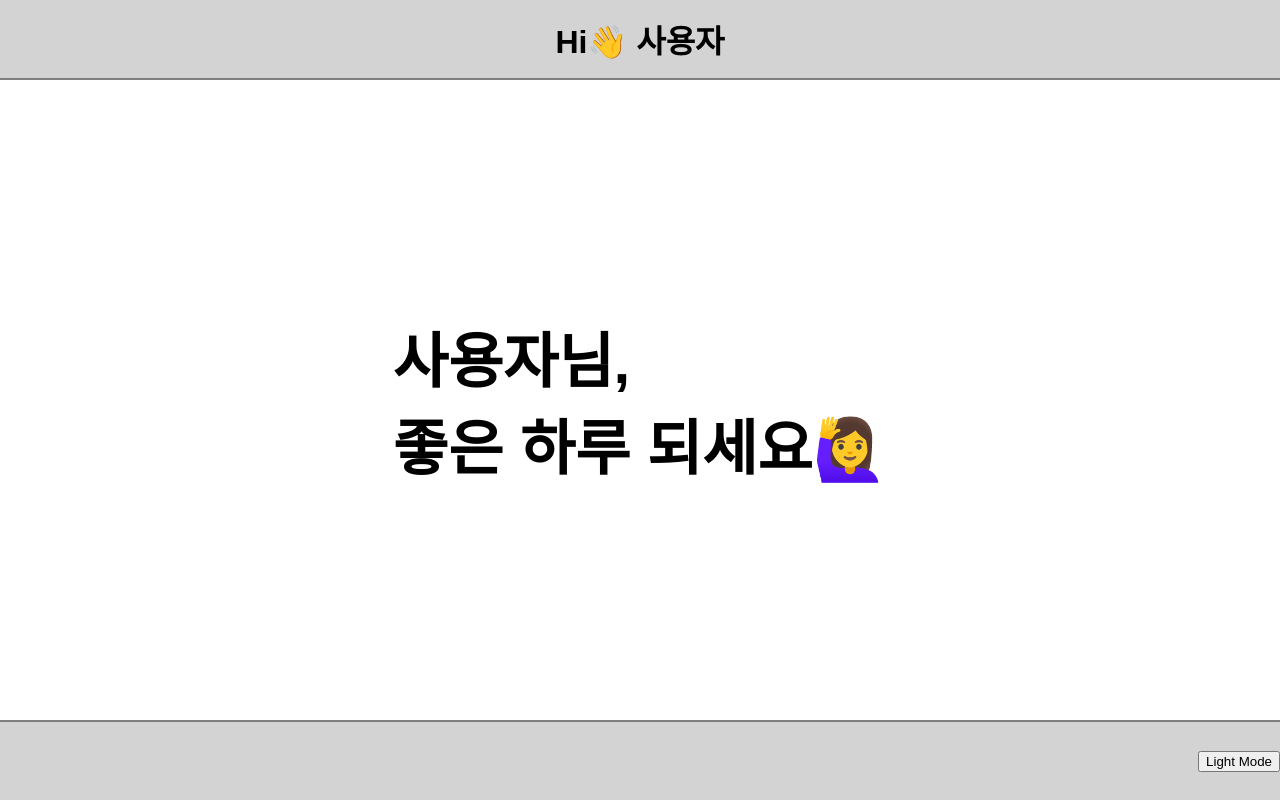
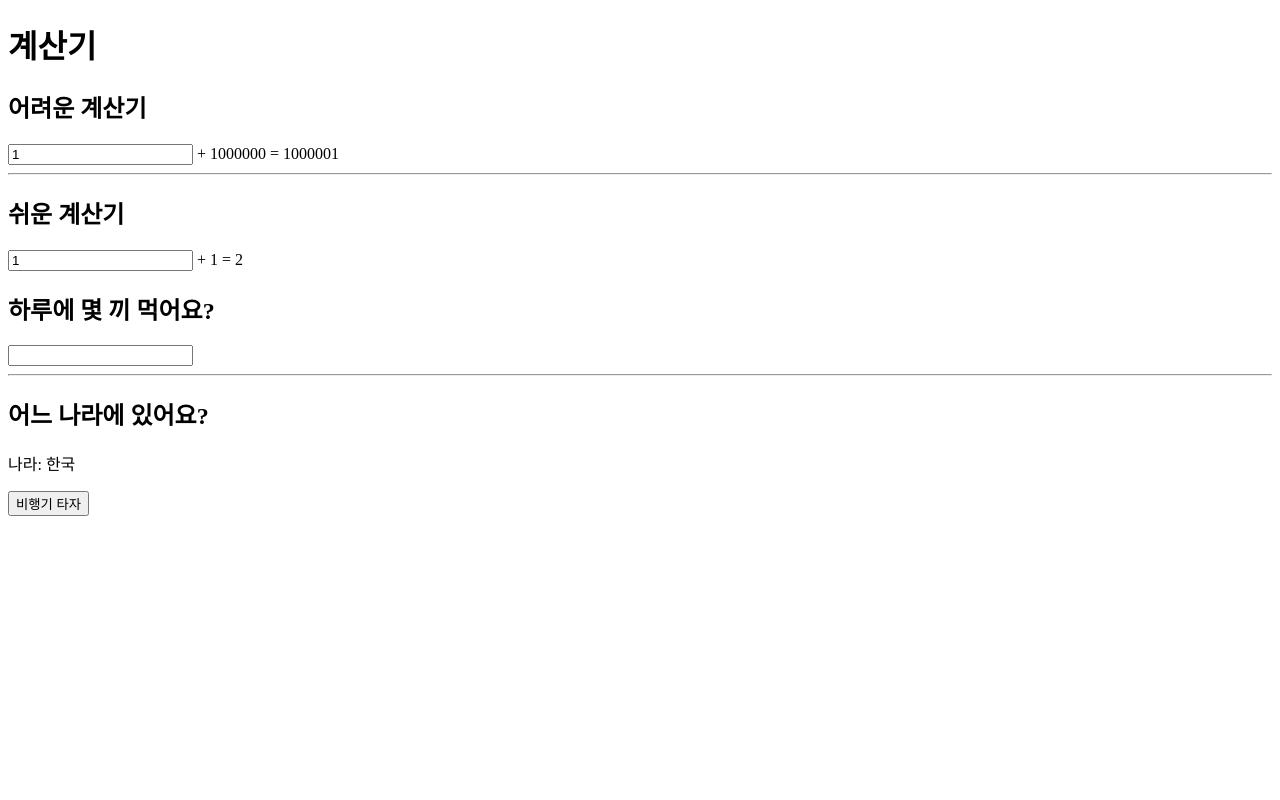
Before and after one commit to wwowww/projects, a React (Vite) app in the folder apps/hooks-app/: page / in a window 1280 px wide. Built offline with nearby package versions, Linux system fonts and the light colour scheme.

Commit message:
feat. useMemo

```diff
--- a/apps/hooks-app/src/App.tsx
+++ b/apps/hooks-app/src/App.tsx
@@ -1,4 +1,5 @@
-import UseContextComponent from "./components/UseContextComponent";
+import UseMemoComponent from "./components/UseMemoComponent";
+import UseMemoComponent2 from "./components/UseMemoComponent2";
 
 function App() {
   return (
@@ -6,7 +7,9 @@ function App() {
       {/* <UseStateComponent /> */}
       {/* <UseEffectComponent /> */}
       {/* <UseRefComponent /> */}
-      <UseContextComponent />
+      {/* <UseContextComponent /> */}
+      <UseMemoComponent />
+      <UseMemoComponent2 />
     </div>
   )
 }
--- /dev/null
+++ b/apps/hooks-app/src/components/UseMemoComponent.tsx
@@ -0,0 +1,45 @@
+import { useMemo, useState } from "react";
+
+const hardCalculate = (number: number) => {
+  for(let i = 0; i < 99999999; i++) {};
+  return number + 1000000;
+}
+
+const easyCalculate = (number: number) => {
+  return number + 1;
+}
+
+const UseMemoComponent = () => {
+  const [hardNumber, setHardNumber] = useState<number>(1);
+  const [easyNumber, setEasyNumber] = useState(1);
+
+  const hardSum = hardCalculate(hardNumber);
+
+  const easySum = useMemo(() => {
+    return easyCalculate(easyNumber);
+  }, [easyNumber]);
+
+  return (
+    <>
+      <h1>계산기</h1>
+      <h2>어려운 계산기</h2>
+      <input
+        type="number"
+        value={hardNumber}
+        onChange={(e) => setHardNumber(+(e.target.value))}
+      />
+      <span> + 1000000 = {hardSum}</span>
+      <hr />
+      <h2>쉬운 계산기</h2>
+      <input
+        type="number"
+        value={easyNumber}
+        onChange={(e) => setEasyNumber(+(e.target.value))}
+      />
+      <span> + 1 = {easySum}</span>
+    </>
+
+  )
+}
+
+export default UseMemoComponent;
--- /dev/null
+++ b/apps/hooks-app/src/components/UseMemoComponent2.tsx
@@ -0,0 +1,44 @@
+import { useEffect, useMemo, useState } from "react";
+
+const UseMemoComponent2 = () => {
+  const [number, setNumber] = useState<number>();
+  const [isKorea, setIsKorea] = useState<boolean>(true);
+
+  // const location = isKorea ? "한국" : "외국";
+  // const location = {
+    // country: isKorea ? "한국" : "외국"
+  // }
+// 메모리상의 주소가 달라서 객체타입끼리 똑같다고 생각해도 로케이션이 참조하는 것이 각각 다름 -> useMemo 사용
+
+  const location = useMemo(() => {
+    return {
+      country: isKorea ? "한국" : "외국"
+    }
+  }, [isKorea]);
+
+  useEffect(() => {
+    console.log("useEffect 호출!")
+  }, [location]);
+
+  return (
+    <>
+      <h2>하루에 몇 끼 먹어요?</h2>
+      <input
+        type="number"
+        value={number}
+        onChange={(e) => setNumber(+(e.target.value))}
+      />
+      <hr />
+      <h2>어느 나라에 있어요?</h2>
+      <p>나라: {location.country}</p>
+      <button
+        onClick={() => setIsKorea(!isKorea)}
+      >
+      비행기 타자
+      </button>
+    </>
+
+  )
+}
+
+export default UseMemoComponent2;
```
